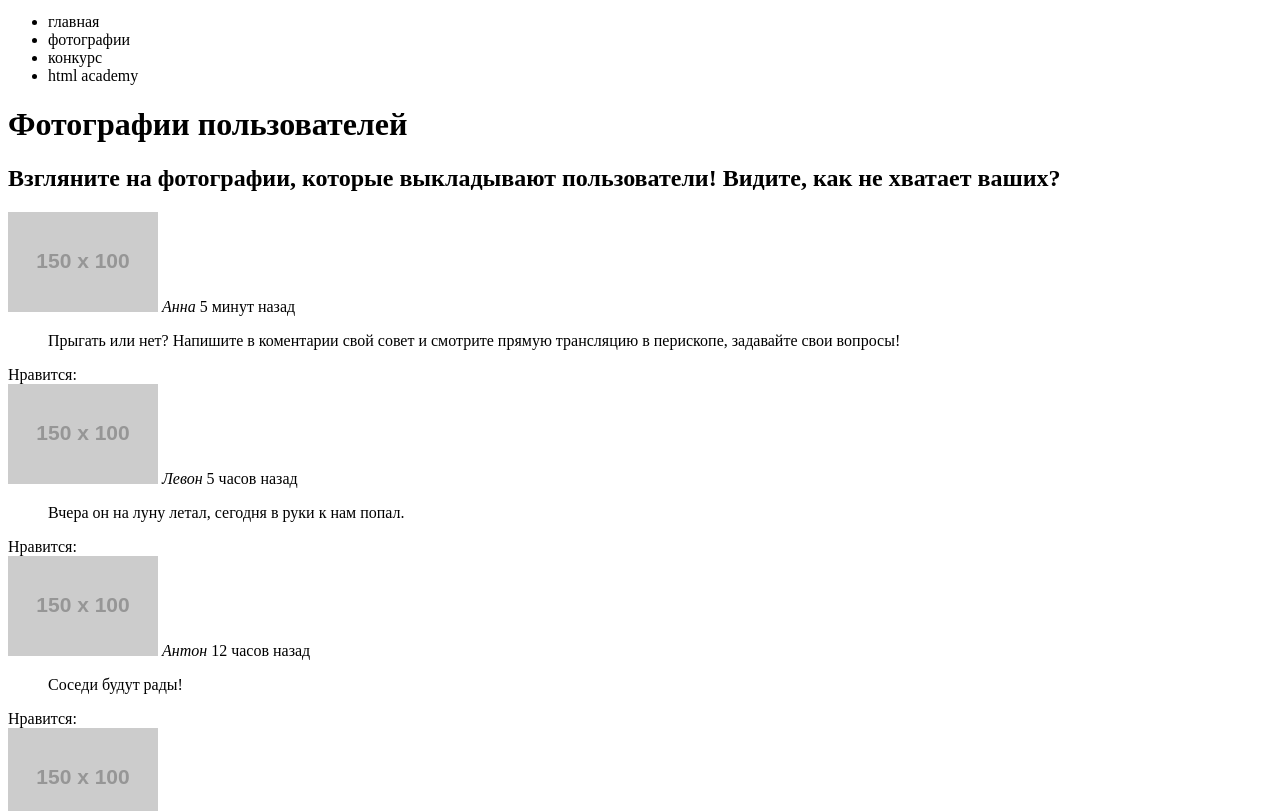
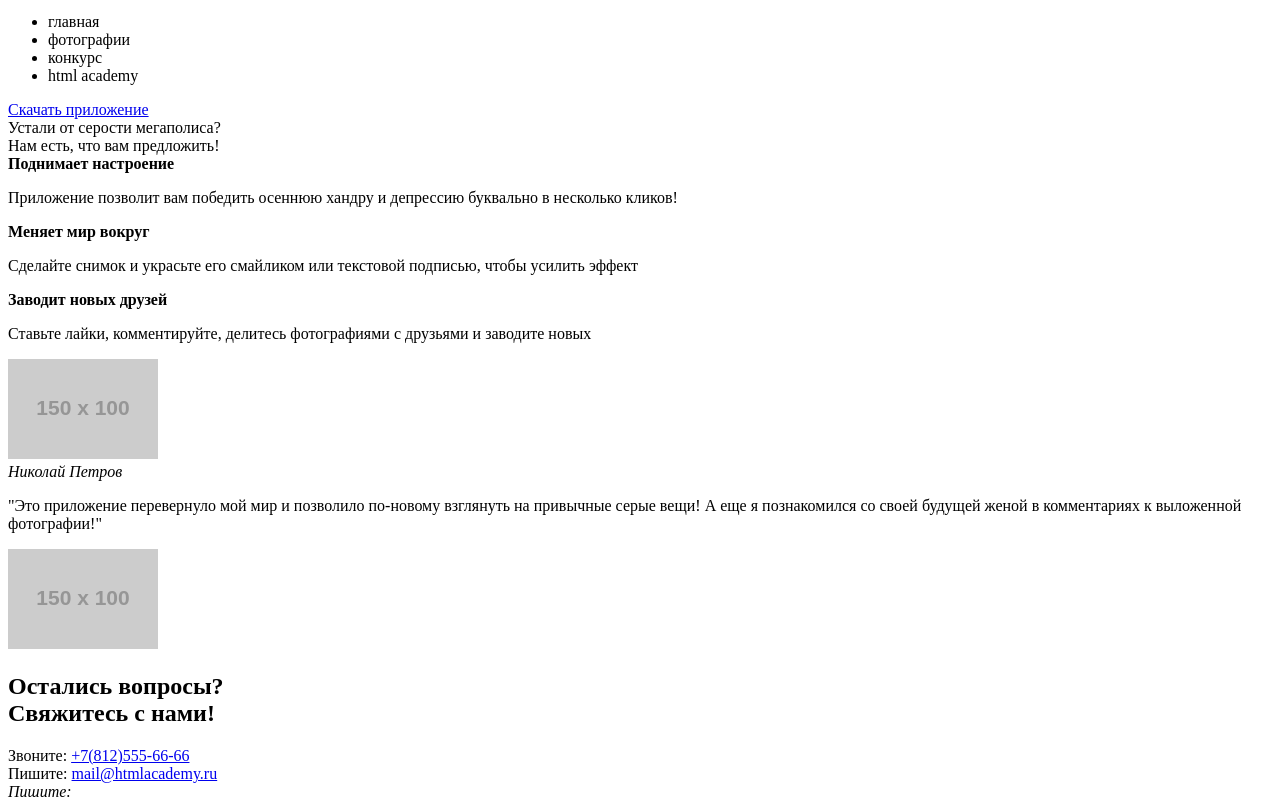
Before and after one commit to ar78ilnik/272055-pink, a website: page index.html in a window 1280 px wide. Shown: the part 136-947 px from the top of the page. Drawn offline with Linux system fonts and the light colour scheme; placeholder pictures from the web are drawn by us.

Commit message:
Добавил фото и переименовал файлы

```diff
--- a/index.html
+++ b/index.html
@@ -1,11 +1,9 @@
-<!DOCTYPE html>
+<!doctype html>
 <html lang="ru">
 <head>
   <meta charset="utf-8">
   <title>HTML Academy: Пинк</title>
 </head>
-  <body>
-    <!--<p>Репозиторий создан для обучения на интенсивном онлайн‑курсе «<a href="https://htmlacademy.ru/intensive/adaptive">Продвинутый HTML и CSS</a>».</p>-->
 <header class="page-header">
   <a class="page-header__logo">
     <img class="page-header__logo-image" src="http://placehold.it/150x100" alt="Интернет-магазин 'Pink'">
@@ -23,101 +21,54 @@
   </nav>
 </header>
 <main class="page-main">
-      <h1 class="visually-headen">Фотографии пользователей</h1>
-      <section class="user-articles">
-        <h2 class="page-main__text">Взгляните на фотографии, которые выкладывают пользователи! Видите, как не хватает ваших?</h2>
-          <div class="user-articles__item">
-            <img class="user-articles__photo" src="http://placehold.it/150x100" alt="Фотография пользователя">
-              <cite class="user-articles__author">Анна</cite>
-              <span>5 минут назад</span>
-              <blockquote class="page-main__phrase">
-              Прыгать или нет? Напишите в коментарии свой совет и смотрите прямую трансляцию в перископе, задавайте свои вопросы!
-              </blockquote>
-              <div class="user-articles__count-like">Нравится:</div>
+  <a href="#" class="page-main__app-button">Скачать приложение</a>
+  <div class="promo">
+    <span class="promo__text">Устали от серости мегаполиса?<br>Нам есть, что вам предложить!</span>
+    <div class="promo__happy">
+      <b>Поднимает настроение</b>
+      <p>Приложение позволит вам победить осеннюю хандру и депрессию буквально в несколько кликов!</p>
     </div>
-          <div class="user-articles__item">
-            <img class="user-articles__photo" src="http://placehold.it/150x100" alt="Фотография пользователя">
-              <cite class="user-articles__author">Левон</cite>
-              <span>5 часов назад</span>
-              <blockquote class="user-articles__phrase">
-              Вчера он на луну летал, сегодня в руки к нам попал.
-              </blockquote>
-              <div class="user-articles__count-like">Нравится:</div>
+    <div class="promo__change">
+      <b>Меняет мир вокруг</b>
+      <p>Сделайте снимок и украсьте его смайликом или текстовой подписью, чтобы усилить эффект</p>
     </div>
-          <div class="user-articles__item">
-            <img class="user-articles__photo" src="http://placehold.it/150x100" alt="Фотография пользователя">
-              <cite class="user-articles__author">Антон</cite>
-              <span>12 часов назад</span>
-              <blockquote class="user-articles__phrase">
-              Соседи будут рады!
-              </blockquote>
-              <div class="user-articles__count-like">Нравится:</div>
+    <div class="promo__friends">
+      <b>Заводит новых друзей</b>
+      <p>Ставьте лайки, комментируйте, делитесь фотографиями с друзьями и заводите новых</p>
     </div>
-          <div class="user-articles__item">
-            <img class="user-articles__photo" src="http://placehold.it/150x100" alt="Фотография пользователя">
-              <cite class="user-articles__author">Борис</cite>
-              <span>20 часов назад</span>
-              <blockquote class="user-articles__phrase">
-              Здесь могла быть ваша цитата о высоком и вечномю
-              </blockquote>
-              <div class="user-articles__count-like">Нравится:</div>
   </div>
-          <div class="user-articles__item">
-            <img class="user-articles__photo" src="http://placehold.it/150x100" alt="Фотография пользователя">
-              <cite class="user-articles__author">Сергей</cite>
-              <span>25 часов назад</span>
-              <blockquote class="user-articles__phrase">
-              Самая кубанская в мире!
-              </blockquote>
-              <div class="user-articles__count-like">Нравится:</div>
+  <div class="slides-users">
+    <div class="slides__slide">
+      <div class="slides__images">
+        <img src="http://placehold.it/150x100" alt="Мобильный телефон">
       </div>
-          <div class="user-articles__item">
-            <img class="user-articles__photo" src="http://placehold.it/150x100" alt="Фотография пользователя">
-              <cite class="user-articles__author">Максим</cite>
-              <span>40 часов назад</span>
-              <blockquote class="user-articles__phrase">
-              Где снег-то?
-              </blockquote>
-              <div class="user-articles__count-like">Нравится:</div>
+      <div class="slides__slide-text">
+        <cite class="slides__author">Николай Петров</cite>
+        <p>"Это приложение перевернуло мой мир и позволило по-новому взглянуть на привычные серые вещи! А еще я познакомился со своей будущей женой в комментариях к выложенной фотографии!"</p>
       </div>
-          <div class="user-articles__item">
-            <img class="user-articles__photo" src="http://placehold.it/150x100" alt="Фотография пользователя">
-              <cite class="user-articles__author">Надежда</cite>
-              <span>45 часов назад</span>
-              <blockquote class="user-articles__phrase">
-              Всем GM и взаимные лайки!
-              </blockquote>
-              <div class="user-articles__count-like">Нравится:</div>
     </div>
-      </section>
-      <section class="publication">
-        <h2 class="visually-headen">Затмите их всех! Выкладывайте все, что накопилось в телефоне!</h2>
-        <img class="publication__image" src="http://placehold.it/150x100">
-        <div class="publication__modify-photo setting-photo">
-          <button class="setting-photo__cut"></button>
-          <button class="setting-photo__color"></button>
-          <button class="setting-photo__contrast"></button>
   </div>
-        <div class="publication__scale">
-          <div class="publication__bar"></div>
+  <div class="slides-promo">
+    <div class="slides-promo__slide">
+      <div class="slides-promo__images">
+        <img src="http://placehold.it/150x100" alt="Мобильный телефон">
       </div>
-        <button class="publication__post" type="button">
-          Запостить
-        </button>
-      </section>
+    </div>
+  </div>
 </main>
 <footer class="page-footer">
-      <a class="page-footer__logo">
-        <img class="page-header__logo-image" src="http://placehold.it/150x100" alt="Интернет-магазин 'Pink'">
-      </a>
-      <section class="page-footer social">
-          <a class="social btn-tw" href="https://twitter.com/">Twitter</a>
-          <a class="social btn-fb" href="https://ru-ru.facebook.com/">Facebook</a>
-          <a class="social btn-you" href="https://www.youtube.com/">Youtube</a>
-      </section>
-      <section class="page-footer__copyright">
-        <p>Разработано</p>
-      </section>
+  <h2 class="page-footer__text">Остались вопросы?<br>Свяжитесь с нами!</h2>
+  <div class="page-footer__content">
+    <span class="page-footer__text">Звоните:</span>
+    <a class="page-footer__tlf" href="callto:+7(812)555-66-66">+7(812)555-66-66</a>
+  </div>
+  <div class="page-footer__content">
+    <span class="page-footer__text">Пишите:</span>
+    <a class="page-footer__mail" href="mailto:mail@htmlacademy.ru">mail@htmlacademy.ru</a>
+  </div>
+  <address class="page-footer__content">
+    <span class="page-footer__text">Пишите:</span>
+    <p class="page-footer__address">ул. Большая<br>Конюшенная,19/8</p>
+  </address>
 </footer>
-  </body>
 </html>
```
Also changed, not shown: form.html (+0 -1 lines), photo.html (added, +127 -0 lines), Readme.md. Lines whose indentation alone changed are shown as unchanged.
